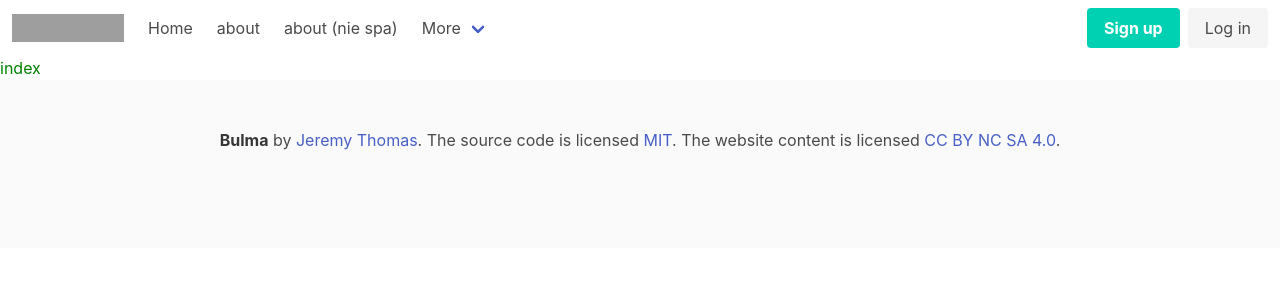
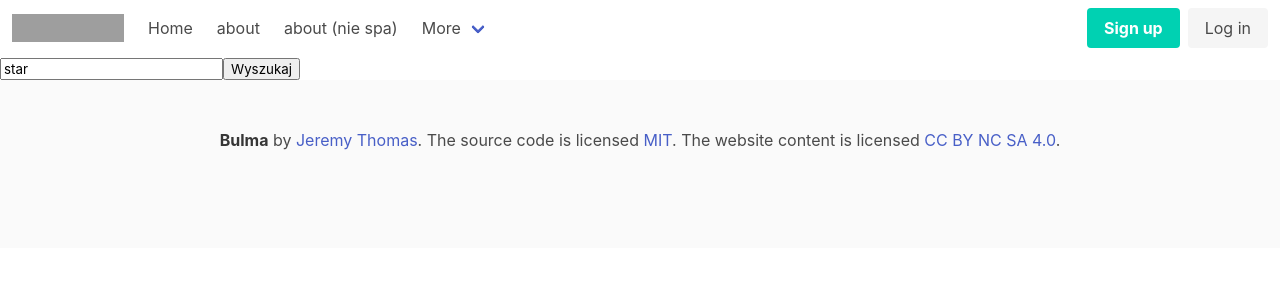
Before and after one commit to karolinapol/frontend, a Nuxt app: page / in a window 1280 px wide. Shown: the top 300 px of the page. Built offline with nearby package versions, Linux system fonts and the light colour scheme; no server answers; grey boxes are pictures that could not be loaded.

Commit message:
3 - fetch

```diff
--- a/pages/index.vue
+++ b/pages/index.vue
@@ -1,8 +1,24 @@
 <script setup>
+const searchQuery = ref("star")
+const resultQuery = ref( null )
 
+const searchData = async() => {
+    await useFetch('https://images-api.nasa.gov/search?q=' + searchQuery.value).then((response) => {
+        resultQuery.value = response.data
+})
+}
+
+onBeforeMount(() => {
+    searchData()
+});
 </script>
 <template>
- <h3><span>index</span></h3>
+    <div>
+        <input type="text" v-model="searchQuery">
+        <button @click="searchData">Wyszukaj</button>
+    </div>
+
+
 </template>
 <style scoped lang="scss">
 h3 {
```
